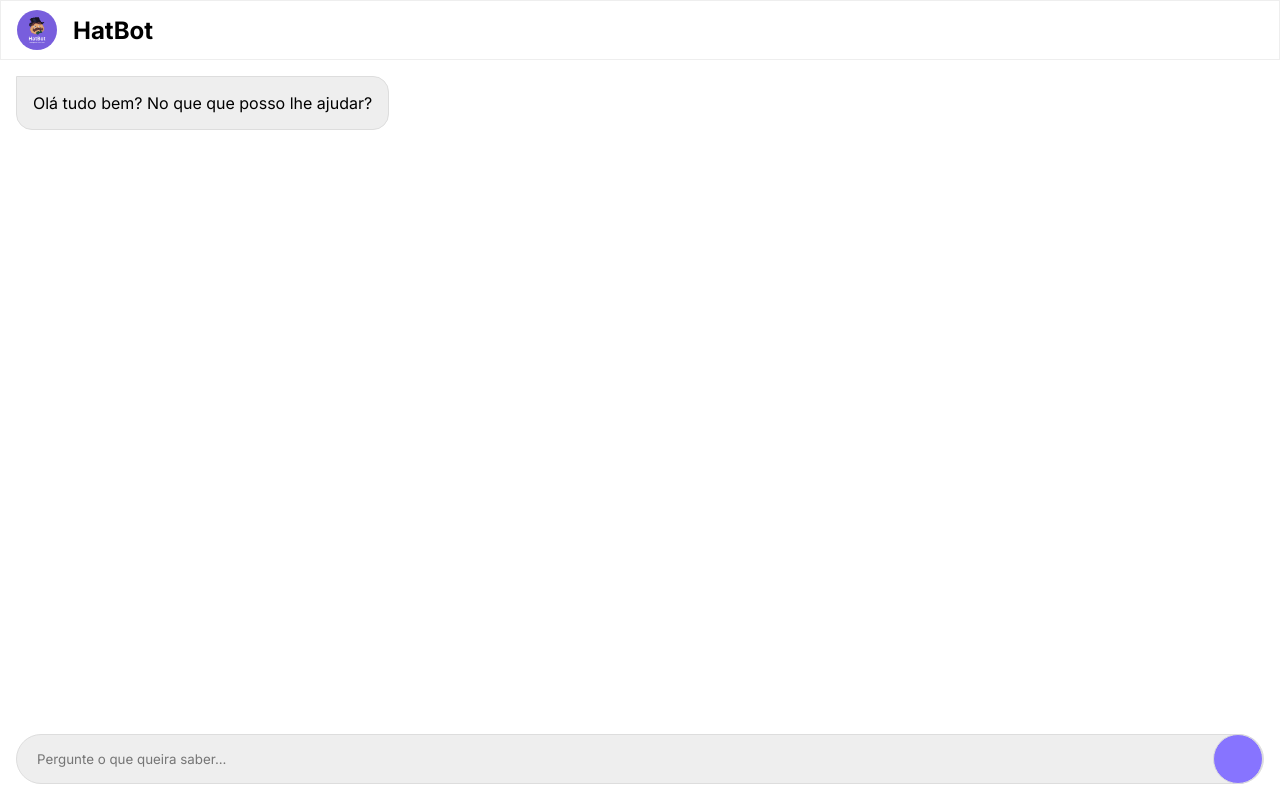
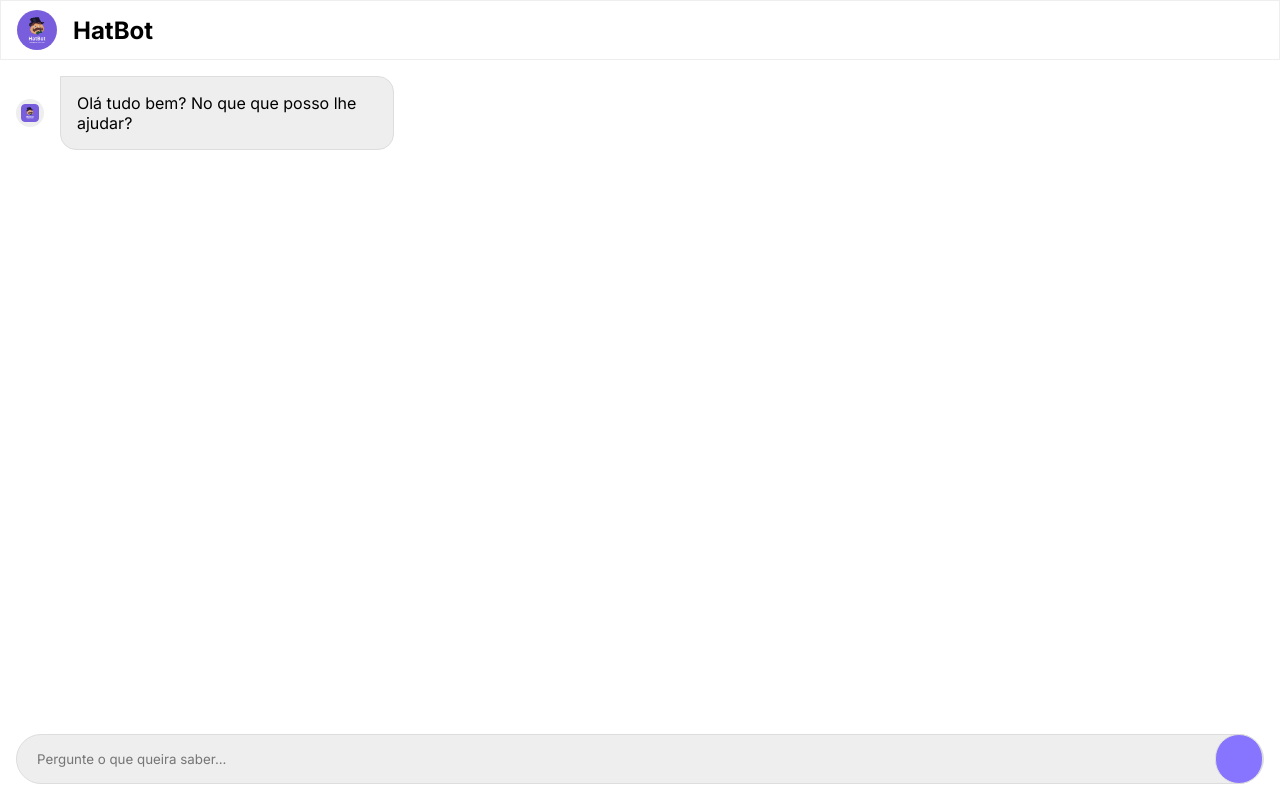
Before and after one commit to josereia/HatBot-A3, a React (Create React App) app: page / in a window 1280 px wide. Built offline with nearby package versions, Linux system fonts and the light colour scheme; some icons are missing; the HTML template or start-up script is replaced by a standard one.

Commit message:
Consertando lógica do chat e implementando estilos

```diff
--- a/src/components/Input/index.js
+++ b/src/components/Input/index.js
@@ -1,24 +1,23 @@
-import { useState, useEffect } from "react";
+import { useState, useEffect, useRef } from "react";
 import CircleButton from "../Buttons/CircleButton";
 import Icon from "../Icon";
 import { Container, Input, SendButton } from "./styles";
 
 export default function TextInput({ placeholder, handleAddMessage }) {
     const [message, setmessage] = useState('')
-    const [clearMessageKey, setClearMessageKey] = useState(0)
 
+    const ref = useRef(null)
     const sendMessage = () => {
         handleAddMessage(message)
-        setClearMessageKey(clearMessageKey + 1)
+        ref.current.value = null
     }
-
-    useEffect(() => {
-        clearMessageKey > 0 && setmessage('')
-    }, [clearMessageKey]);
+    const handleKeyPress = event => {
+        event.key === 'Enter' && console.log('apertou enter')
+    }
 
     return (
         <Container>
-            <Input type="text" placeholder={placeholder} onChange={(e) => setmessage(e.target.value)} />
+            <Input type="text" placeholder={placeholder} onChange={(e) => setmessage(e.target.value)} onKeyDown={e => e.key === 'Enter' && sendMessage()} ref={ref} />
             <CircleButton onClick={() => sendMessage()} icon="send" />
         </Container>
     )
--- a/src/components/Input/styles.js
+++ b/src/components/Input/styles.js
@@ -13,6 +13,8 @@ export const Container = styled.div`
 
 export const Input = styled.input`
     height: 100%;
+    width: 100%;
+    padding-right: 15px;
     padding-left: 20px;
     border: none;
     outline: none;
--- a/src/components/TextBox/index.js
+++ b/src/components/TextBox/index.js
@@ -1,11 +1,15 @@
 import React from "react"
+import { Container, TextContainer, Text, Icon } from "./styles"
+import Logo from "../../assets/logo.png"
 
-import { Container, Text } from "./styles"
+export default function TextBox({direction, text}) {
+    return (
+        <Container {...{direction}}>
 
-export default function TextBox(props) {
-    return (
-        <Container direction={props.direction}>
-            <Text>{props.text}</Text>
+            <Icon {...{direction}}> <img src={Logo} /> </Icon>
+            <TextContainer {...{direction}}>
+                <Text>{text}</Text>
+            </TextContainer>
         </Container>
     )
 }
--- a/src/components/TextBox/styles.js
+++ b/src/components/TextBox/styles.js
@@ -1,19 +1,34 @@
 import styled from "styled-components";
 
 export const Container = styled.div`
+    display: flex;
+    align-items: center;
+    float: ${({ direction }) => direction === "left" ? "left" : "right"};
+    margin-bottom: ${({ theme }) => theme.metrics.padding};
+    clear: both;
+`
+
+export const Icon = styled.div`
+    display: ${({ direction }) => direction === "left" ? "flex" : "none"};
+    border-radius: 25px;
+    width: 28px;
+    height: 28px;
+    background-color:${({theme}) => theme.colors.card};
+    padding: 5px;
+    margin-right: ${({theme}) => theme.metrics.margin}
+`
+
+export const TextContainer = styled.div`
     min-width: 80px;
     min-height: 50px;
     max-width: 80%;
-    float: ${({ direction }) => direction === "left" ? "left" : "right"};
     padding: ${({ theme }) => theme.metrics.padding};
-    margin-bottom: ${({ theme }) => theme.metrics.padding};
     border: solid 1px ${({ theme, direction }) => direction === "left" ? theme.colors.card_shadow : theme.colors.primary_shadow};
     border-radius: ${({ theme }) => theme.metrics.padding};
     border-top-left-radius: ${({ theme, direction }) => direction === "left" ? "0px" : theme.metrics.padding};
     border-top-right-radius: ${({ theme, direction }) => direction === "right" ? "0px" : theme.metrics.padding};
     background-color: ${({ theme, direction }) => direction === "left" ? theme.colors.card : theme.colors.primary};
     color: ${({ theme, direction }) => direction === "left" ? theme.colors.text : theme.colors.textContrast};
-    clear: both;
 `
 
 export const Text = styled.p`
--- a/src/pages/Home/index.js
+++ b/src/pages/Home/index.js
@@ -13,7 +13,7 @@ export default function Home() {
 
     const handleAddMessage = (value) => {
         const userMessage = {
-            user: "user",
+            bot: false,
             text: value
         }
 
--- a/src/theme/metrics.js
+++ b/src/theme/metrics.js
@@ -1,5 +1,6 @@
 const metrics = {
     padding: "16px",
+    margin: "16px",
 }
 
 export default metrics
```
